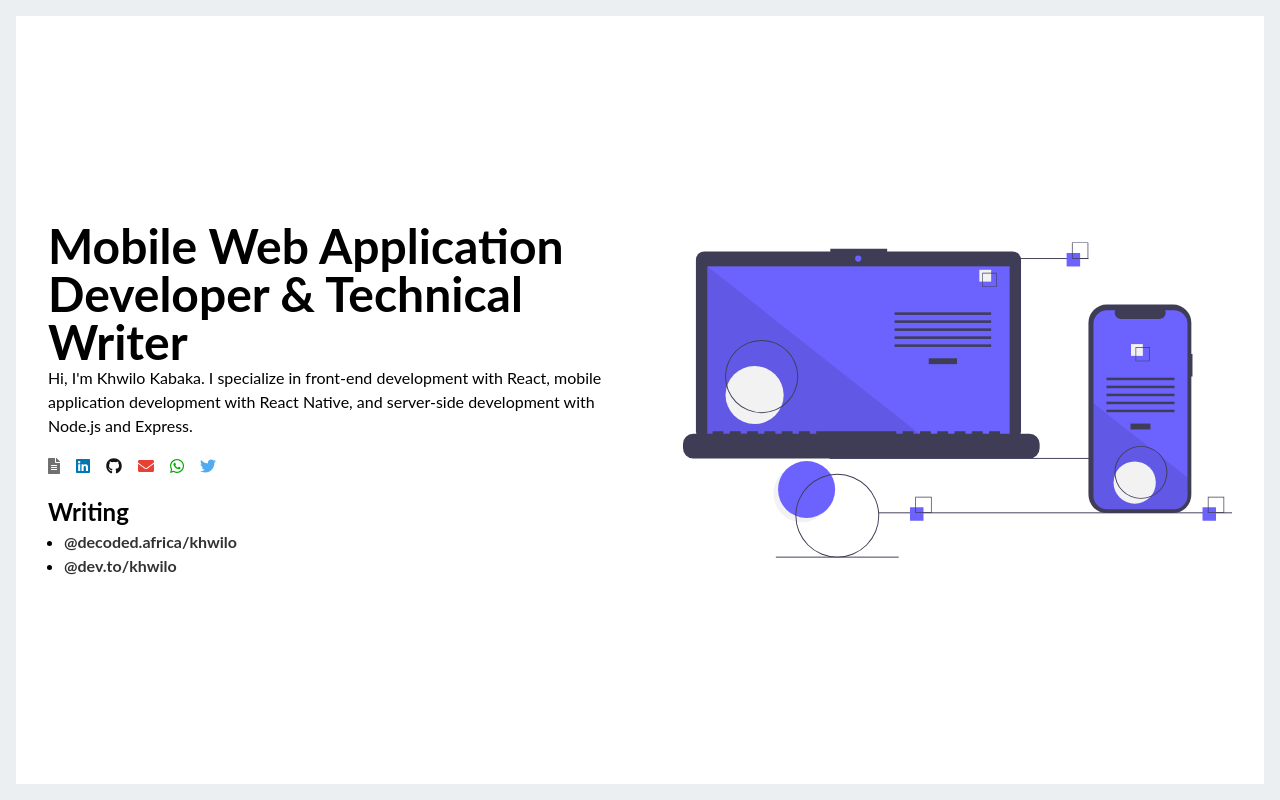
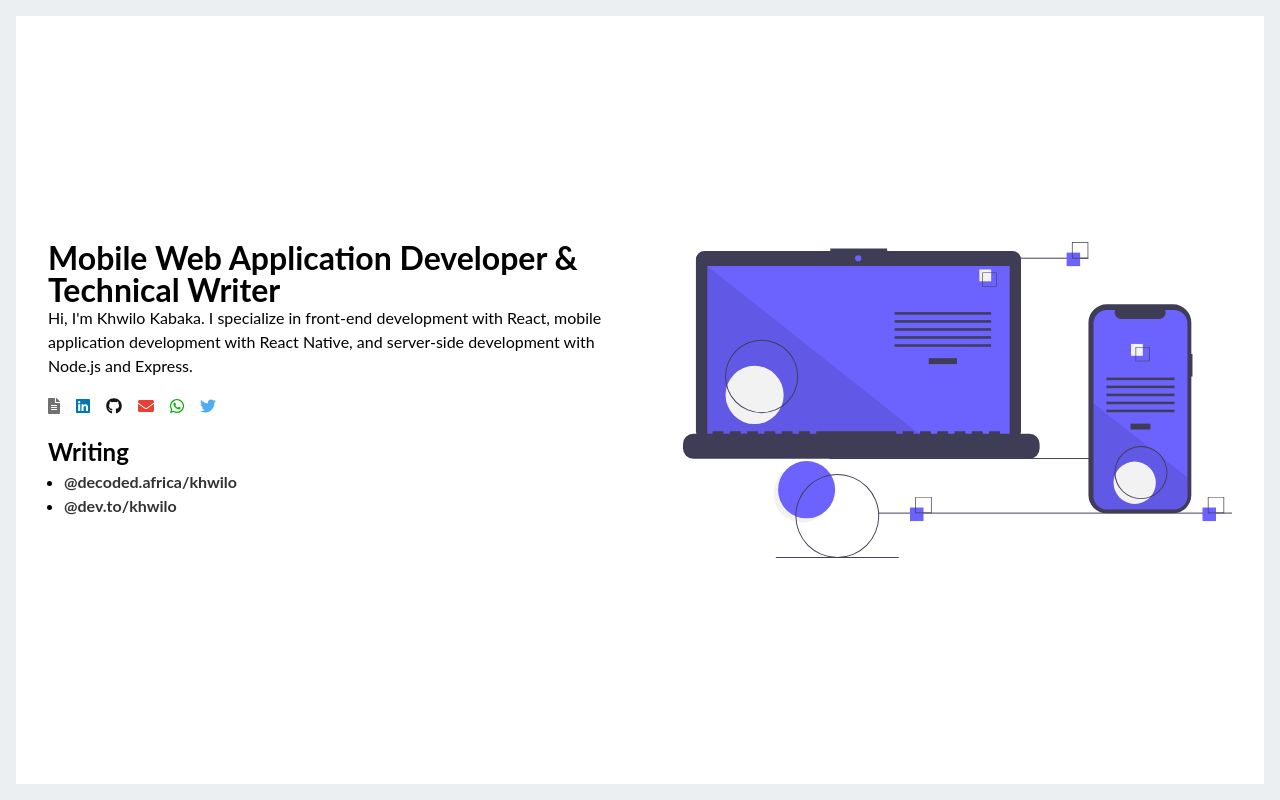
Before and after one commit to khwilo/khwilo-portfolio-v2, a Next.js app: page / in a window 1280 px wide. Built offline with nearby package versions, Linux system fonts and the light colour scheme.

Commit message:
Update the margin and padding units

```diff
--- a/styles/global.css
+++ b/styles/global.css
@@ -1,6 +1,7 @@
 :root {
   --clr-black: #000000;
   --clr-white: #ffffff;
+  --clr-bg-body: #eceff1;
 }
 
 *,
@@ -22,7 +23,7 @@ body {
   margin: 0;
   padding: 1em;
   line-height: 1.5;
-  background-color: #eceff1;
+  background-color: var(--clr-bg-body);
   color: var(--clr-black);
 }
 
@@ -57,7 +58,7 @@ a {
 }
 
 .flow > * + * {
-  margin-top: 1rem;
+  margin-top: 1em;
 }
 
 .home {
@@ -75,7 +76,7 @@ a {
 
 .banner__title {
   line-height: 1;
-  font-size: 3rem;
+  font-size: 2rem;
 }
 
 .nav__list {
@@ -83,11 +84,11 @@ a {
 }
 
 .nav__item + .nav__item {
-  margin-left: 1rem;
+  margin-left: 1em;
 }
 
 .writing__list {
-  padding-left: 1rem;
+  padding-left: 1em;
   list-style-type: disc;
 }
 
@@ -103,12 +104,12 @@ a {
 }
 
 .illustration {
-  margin: 0 0 2.5rem 0;
+  margin: 0 0 2.5em 0;
 }
 
 @media (min-width: 35em) {
   .illustration {
-    margin: 0 0 0 2rem;
+    margin: 0 0 0 2em;
     display: flex;
     justify-content: center;
   }
```
